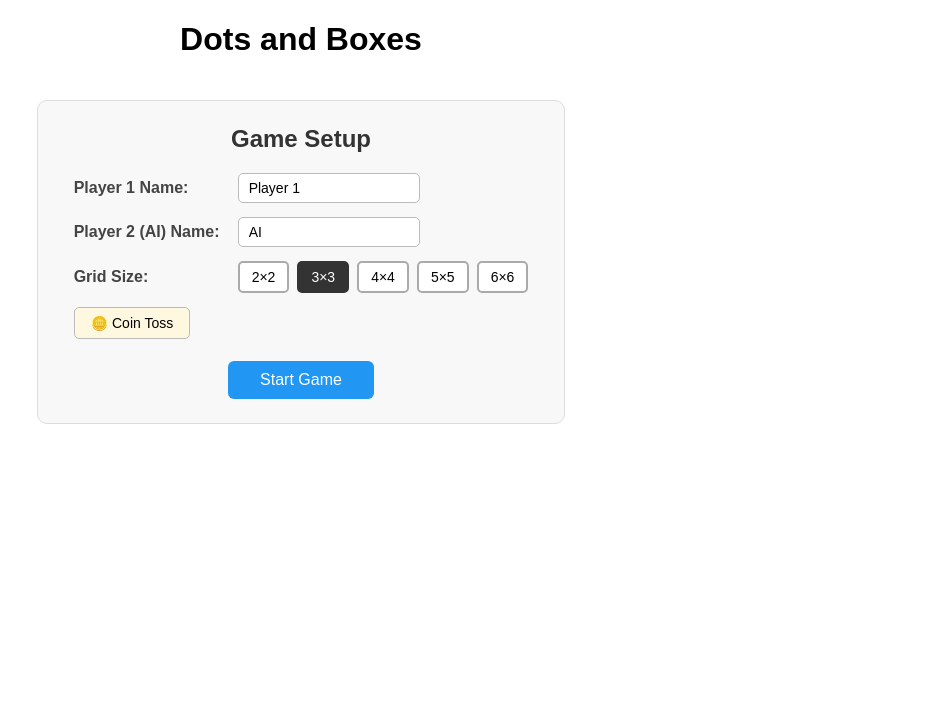
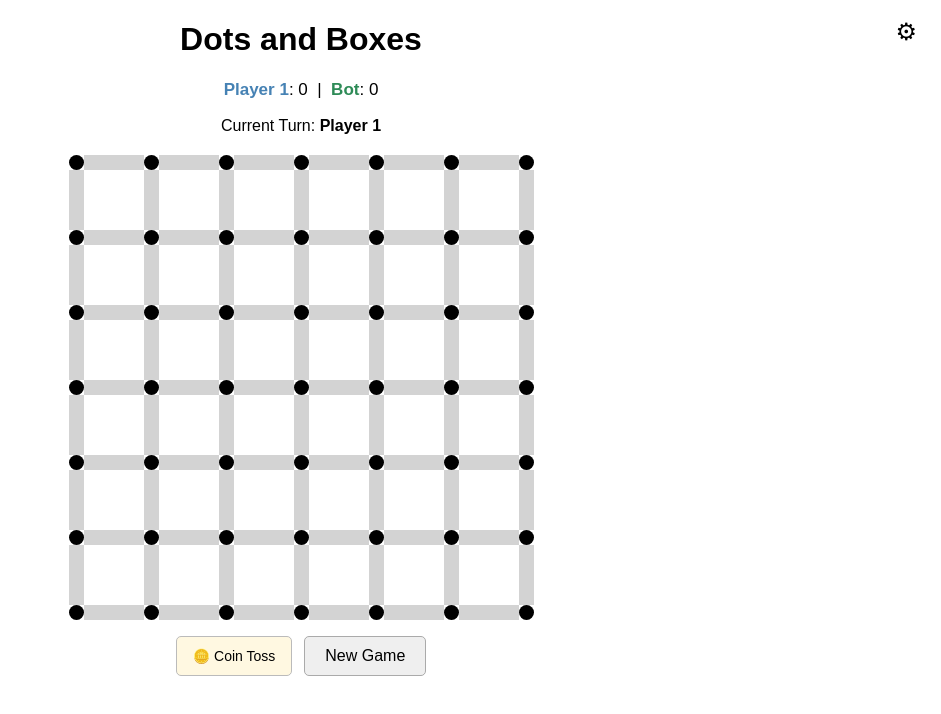
Before and after one commit to bhargavibhat6/dots-boxes, a website: page index.html in a window 1280 px wide. Shown: the whole page, without its empty margins (339-1280 px from the left). Drawn offline with Linux system fonts and the light colour scheme.

Commit message:
Add settings panel, coin toss, custom grid

```diff
--- a/index.html
+++ b/index.html
@@ -7,44 +7,47 @@
   <link rel="stylesheet" href="style.css">
 </head>
 <body>
-  <h1>Dots and Boxes</h1>
 
-  <div id="setup">
-    <h2>Game Setup</h2>
+  <button id="hamburger-btn" title="Settings">&#9881;</button>
+  <div id="overlay"></div>
+
+  <div id="settings-panel">
+    <h2>Settings</h2>
     <div class="setup-row">
-      <label>Player 1 Name:</label>
+      <label>Player 1:</label>
       <input type="text" id="name1" value="Player 1" maxlength="20">
     </div>
     <div class="setup-row">
-      <label>Player 2 (AI) Name:</label>
-      <input type="text" id="name2" value="AI" maxlength="20">
+      <label>Player 2 (Bot):</label>
+      <input type="text" id="name2" value="Bot" maxlength="20">
     </div>
     <div class="setup-row">
-      <label>Grid Size:</label>
-      <div id="size-buttons">
-        <button class="size-btn" data-size="2">2×2</button>
-        <button class="size-btn active" data-size="3">3×3</button>
-        <button class="size-btn" data-size="4">4×4</button>
-        <button class="size-btn" data-size="5">5×5</button>
-        <button class="size-btn" data-size="6">6×6</button>
-      </div>
+      <label>Rows:</label>
+      <input type="number" id="rows-input" class="grid-input" min="2" max="20" value="6" placeholder="2–20">
+      <span class="grid-hint" id="rows-hint">Enter a value between 2 and 20</span>
     </div>
     <div class="setup-row">
-      <button id="toss-btn">🪙 Coin Toss</button>
-      <span id="toss-result"></span>
+      <label>Columns:</label>
+      <input type="number" id="cols-input" class="grid-input" min="2" max="20" value="6" placeholder="2–20">
+      <span class="grid-hint" id="cols-hint">Enter a value between 2 and 20</span>
     </div>
-    <button id="start-btn">Start Game</button>
   </div>
 
-  <div id="game-area" style="display:none">
+  <h1>Dots and Boxes</h1>
+
+  <div id="game-area">
     <p id="score-display">
       <span id="p1-label" class="p1-label">Player 1</span>: <span id="score1">0</span>
       &nbsp;|&nbsp;
-      <span id="p2-label" class="p2-label">AI</span>: <span id="score2">0</span>
+      <span id="p2-label" class="p2-label">Bot</span>: <span id="score2">0</span>
     </p>
     <p>Current Turn: <span id="current-player-name"></span></p>
     <div id="game-board"></div>
-    <button id="reset-btn">New Game</button>
+    <div id="action-row">
+      <button id="toss-btn">&#x1FA99; Coin Toss</button>
+      <button id="reset-btn">New Game</button>
+    </div>
+    <div id="toss-result"></div>
   </div>
 
   <script src="gameLogic.js"></script>
--- a/script.js
+++ b/script.js
@@ -6,61 +6,78 @@ const p1LabelEl = document.getElementById('p1-label');
 const p2LabelEl = document.getElementById('p2-label');
 const currentPlayerNameEl = document.getElementById('current-player-name');
 const resetBtn = document.getElementById('reset-btn');
-const startBtn = document.getElementById('start-btn');
 const tossBtn = document.getElementById('toss-btn');
 const tossResultEl = document.getElementById('toss-result');
-const setupEl = document.getElementById('setup');
-const gameAreaEl = document.getElementById('game-area');
 const name1Input = document.getElementById('name1');
 const name2Input = document.getElementById('name2');
+const hamburgerBtn = document.getElementById('hamburger-btn');
+const settingsPanel = document.getElementById('settings-panel');
+const overlay = document.getElementById('overlay');
+const rowsInput = document.getElementById('rows-input');
+const colsInput = document.getElementById('cols-input');
+const rowsHint = document.getElementById('rows-hint');
+const colsHint = document.getElementById('cols-hint');
 
-let size = 3;
+let rows = 6;
+let cols = 6;
 let currentPlayer = 1;
 let scores = { 1: 0, 2: 0 };
-let totalBoxes = size * size;
+let totalBoxes = rows * cols;
 let aiTimeout = null;
 let cellMap = new Map();
-let playerNames = { 1: 'Player 1', 2: 'AI' };
+let playerNames = { 1: 'Player 1', 2: 'Bot' };
 let firstPlayer = 1;
 
-// Grid size selection
-document.querySelectorAll('.size-btn').forEach(btn => {
-  btn.addEventListener('click', () => {
-    document.querySelectorAll('.size-btn').forEach(b => b.classList.remove('active'));
-    btn.classList.add('active');
-    size = parseInt(btn.dataset.size);
+// Hamburger menu
+hamburgerBtn.addEventListener('click', () => {
+  settingsPanel.classList.add('open');
+  overlay.classList.add('visible');
+});
+
+overlay.addEventListener('click', () => {
+  settingsPanel.classList.remove('open');
+  overlay.classList.remove('visible');
+});
+
+// Grid dimension inputs
+function bindGridInput(input, hint, setter) {
+  input.addEventListener('input', () => {
+    const val = parseInt(input.value);
+    const valid = val >= 2 && val <= 20;
+    input.classList.toggle('error', !!input.value && !valid);
+    hint.classList.toggle('visible', !!input.value && !valid);
+    if (valid) setter(val);
   });
-});
+}
+
+bindGridInput(rowsInput, rowsHint, val => { rows = val; });
+bindGridInput(colsInput, colsHint, val => { cols = val; });
 
 // Coin toss
 tossBtn.addEventListener('click', () => {
   const p1Name = name1Input.value.trim() || 'Player 1';
-  const p2Name = name2Input.value.trim() || 'AI';
+  const p2Name = name2Input.value.trim() || 'Bot';
   firstPlayer = Math.random() < 0.5 ? 1 : 2;
   const winnerName = firstPlayer === 1 ? p1Name : p2Name;
   const coinSide = Math.random() < 0.5 ? 'Heads' : 'Tails';
 
-  // Restart animation by resetting class
   tossResultEl.className = '';
-  void tossResultEl.offsetWidth; // force reflow
+  void tossResultEl.offsetWidth;
   tossResultEl.textContent = `${coinSide}! ${winnerName} goes first!`;
   tossResultEl.className = firstPlayer === 1 ? 'toss-p1' : 'toss-p2';
+
+  startGame();
 });
 
-// Start game
-startBtn.addEventListener('click', () => {
-  playerNames[1] = name1Input.value.trim() || 'Player 1';
-  playerNames[2] = name2Input.value.trim() || 'AI';
-  p1LabelEl.textContent = playerNames[1];
-  p2LabelEl.textContent = playerNames[2];
-  totalBoxes = size * size;
-  setupEl.style.display = 'none';
-  gameAreaEl.style.display = 'block';
+// Quick restart with current settings
+resetBtn.addEventListener('click', () => {
+  clearTimeout(aiTimeout);
   startGame();
 });
 
 function startGame() {
   clearTimeout(aiTimeout);
+  totalBoxes = rows * cols;
   scores = { 1: 0, 2: 0 };
   currentPlayer = firstPlayer;
   score1El.textContent = 0;
@@ -75,32 +92,39 @@ function startGame() {
 function createBoard() {
   board.innerHTML = '';
   cellMap = new Map();
-  board.style.gridTemplateColumns = `repeat(${size * 2 + 1}, auto)`;
+  board.style.gridTemplateColumns = `repeat(${cols * 2 + 1}, auto)`;
 
-  for (let r = 0; r < size * 2 + 1; r++) {
-    for (let c = 0; c < size * 2 + 1; c++) {
-      const cell = document.createElement('div');
+  const cellW = Math.min(60, Math.floor(650 / (cols + (cols + 1) / 4)));
+  const cellH = Math.min(60, Math.floor(600 / (rows + (rows + 1) / 4)));
+  const dot   = Math.max(8, Math.round(Math.min(cellW, cellH) / 4));
+  board.style.setProperty('--cell-w', `${cellW}px`);
+  board.style.setProperty('--cell-h', `${cellH}px`);
+  board.style.setProperty('--dot', `${dot}px`);
+
+  for (let r = 0; r < rows * 2 + 1; r++) {
+    for (let c = 0; c < cols * 2 + 1; c++) {
+      const el = document.createElement('div');
 
       if (r % 2 === 0 && c % 2 === 0) {
-        cell.classList.add('dot');
+        el.classList.add('dot');
       } else if (r % 2 === 0) {
-        cell.classList.add('line', 'horizontal');
-        cell.dataset.type = 'h';
-        cell.dataset.row = r;
-        cell.dataset.col = c;
+        el.classList.add('line', 'horizontal');
+        el.dataset.type = 'h';
+        el.dataset.row = r;
+        el.dataset.col = c;
       } else if (c % 2 === 0) {
-        cell.classList.add('line', 'vertical');
-        cell.dataset.type = 'v';
-        cell.dataset.row = r;
-        cell.dataset.col = c;
+        el.classList.add('line', 'vertical');
+        el.dataset.type = 'v';
+        el.dataset.row = r;
+        el.dataset.col = c;
       } else {
-        cell.classList.add('box');
-        cell.dataset.row = r;
-        cell.dataset.col = c;
+        el.classList.add('box');
+        el.dataset.row = r;
+        el.dataset.col = c;
       }
 
-      cellMap.set(`${r},${c}`, cell);
-      board.appendChild(cell);
+      cellMap.set(`${r},${c}`, el);
+      board.appendChild(el);
     }
   }
 }
@@ -176,12 +200,5 @@ function aiMove() {
   endTurn();
 }
 
-// New Game → back to setup
-resetBtn.addEventListener('click', () => {
-  clearTimeout(aiTimeout);
-  firstPlayer = 1;
-  tossResultEl.textContent = '';
-  tossResultEl.className = '';
-  gameAreaEl.style.display = 'none';
-  setupEl.style.display = '';
-});
+// Start on load
+startGame();
--- a/style.css
+++ b/style.css
@@ -5,22 +5,65 @@ body {
   margin: 20px;
 }
 
-/* ── Setup Panel ── */
-#setup {
-  display: inline-block;
-  background: #f8f8f8;
-  border: 1px solid #ddd;
-  border-radius: 10px;
-  padding: 24px 36px;
-  margin: 20px auto;
+/* ── Hamburger Button ── */
+#hamburger-btn {
+  position: fixed;
+  top: 14px;
+  right: 16px;
+  background: none;
+  border: none;
+  font-size: 24px;
+  cursor: pointer;
+  z-index: 101;
+  padding: 4px 8px;
+  border-radius: 4px;
+  transition: background 0.15s;
+}
+
+#hamburger-btn:hover {
+  background: #eee;
+}
+
+/* ── Overlay ── */
+#overlay {
+  display: none;
+  position: fixed;
+  inset: 0;
+  background: rgba(0, 0, 0, 0.3);
+  z-index: 99;
+}
+
+#overlay.visible {
+  display: block;
+}
+
+/* ── Settings Panel ── */
+#settings-panel {
+  position: fixed;
+  top: 0;
+  right: -300px;
+  width: 280px;
+  height: 100vh;
+  background: white;
+  box-shadow: -2px 0 8px rgba(0, 0, 0, 0.15);
+  z-index: 100;
+  padding: 24px;
+  box-sizing: border-box;
+  overflow-y: auto;
+  transition: right 0.25s ease;
   text-align: left;
 }
 
-#setup h2 {
+#settings-panel.open {
+  right: 0;
+}
+
+#settings-panel h2 {
   margin-top: 0;
-  text-align: center;
+  font-size: 18px;
   color: #333;
 }
+
 
 .setup-row {
   display: flex;
@@ -49,31 +92,34 @@ body {
   border-color: #2196F3;
 }
 
-/* ── Grid Size Buttons ── */
-#size-buttons {
-  display: flex;
-  gap: 8px;
+/* ── Grid Dimension Inputs ── */
+.grid-input {
+  width: 70px;
+  padding: 6px 8px;
+  font-size: 14px;
+  border: 1px solid #bbb;
+  border-radius: 5px;
+  outline: none;
+  transition: border-color 0.15s;
 }
 
-.size-btn {
-  padding: 6px 12px;
-  border: 2px solid #aaa;
-  background: white;
-  border-radius: 5px;
-  cursor: pointer;
-  font-size: 14px;
-  transition: all 0.15s;
+.grid-input:focus {
+  border-color: #2196F3;
 }
 
-.size-btn:hover {
-  border-color: #555;
-  background: #f0f0f0;
+.grid-input.error {
+  border-color: #e53935;
+  background: #fff5f5;
 }
 
-.size-btn.active {
-  background: #333;
-  color: white;
-  border-color: #333;
+.grid-hint {
+  font-size: 12px;
+  color: #e53935;
+  display: none;
+}
+
+.grid-hint.visible {
+  display: inline;
 }
 
 /* ── Coin Toss ── */
@@ -112,22 +158,19 @@ body {
   100% { opacity: 1; transform: scale(1); }
 }
 
-/* ── Start Button ── */
-#start-btn {
-  display: block;
-  margin: 22px auto 0;
-  padding: 10px 32px;
-  font-size: 16px;
-  background: #2196F3;
-  color: white;
-  border: none;
-  border-radius: 6px;
-  cursor: pointer;
-  transition: background 0.15s;
+
+/* ── Action Row ── */
+#action-row {
+  display: flex;
+  justify-content: center;
+  gap: 12px;
+  margin-top: 16px;
 }
 
-#start-btn:hover {
-  background: #1976D2;
+#toss-result {
+  margin-top: 8px;
+  min-height: 1.4em;
+  font-size: 15px;
 }
 
 /* ── Game Area ── */
@@ -157,8 +200,8 @@ body {
 }
 
 .dot {
-  width: 15px;
-  height: 15px;
+  width: var(--dot);
+  height: var(--dot);
   background: black;
   border-radius: 50%;
   margin: auto;
@@ -170,13 +213,13 @@ body {
 }
 
 .line.horizontal {
-  width: 60px;
-  height: 15px;
+  width: var(--cell-w);
+  height: var(--dot);
 }
 
 .line.vertical {
-  width: 15px;
-  height: 60px;
+  width: var(--dot);
+  height: var(--cell-h);
 }
 
 .line.clicked {
@@ -185,8 +228,8 @@ body {
 }
 
 .box {
-  width: 60px;
-  height: 60px;
+  width: var(--cell-w);
+  height: var(--cell-h);
   background: white;
 }
 
@@ -195,7 +238,7 @@ body {
 
 /* ── Reset Button ── */
 #reset-btn {
-  margin-top: 20px;
+  margin-top: 0;
   padding: 10px 20px;
   font-size: 16px;
   cursor: pointer;
```
